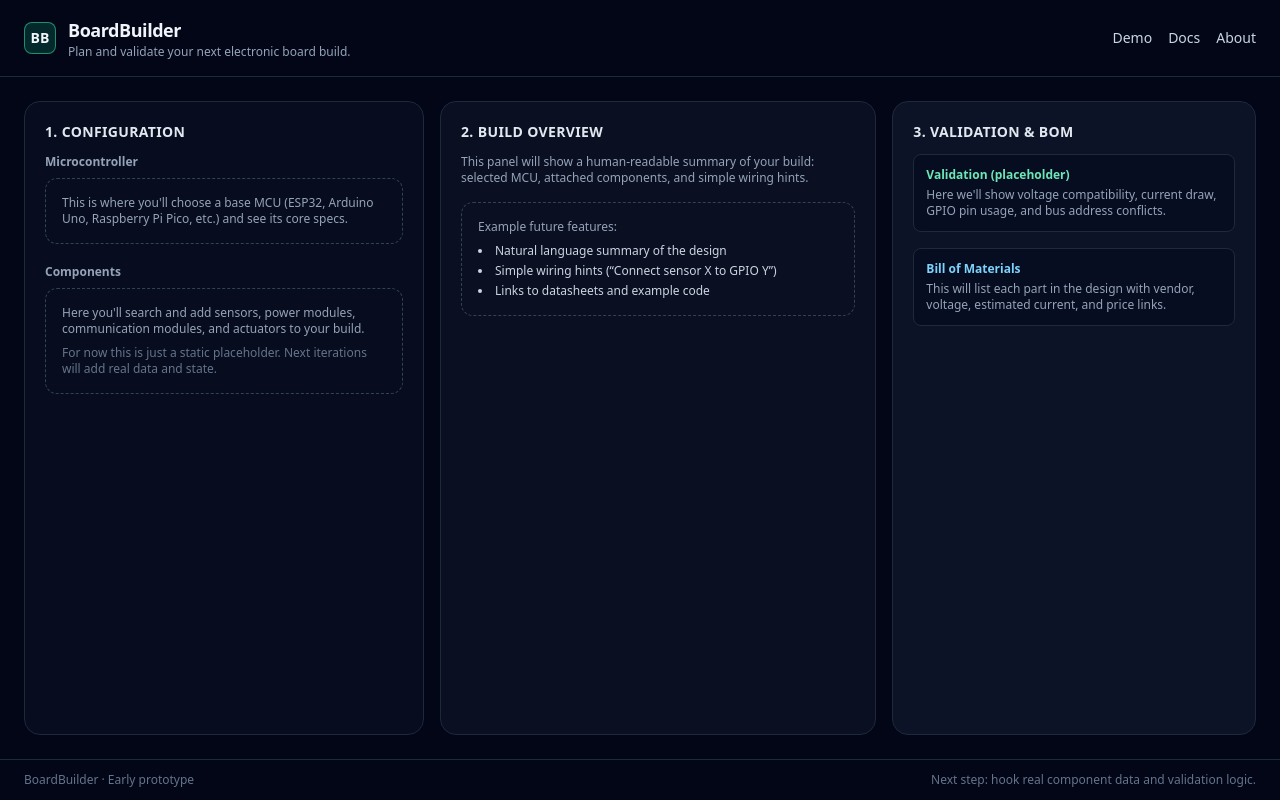
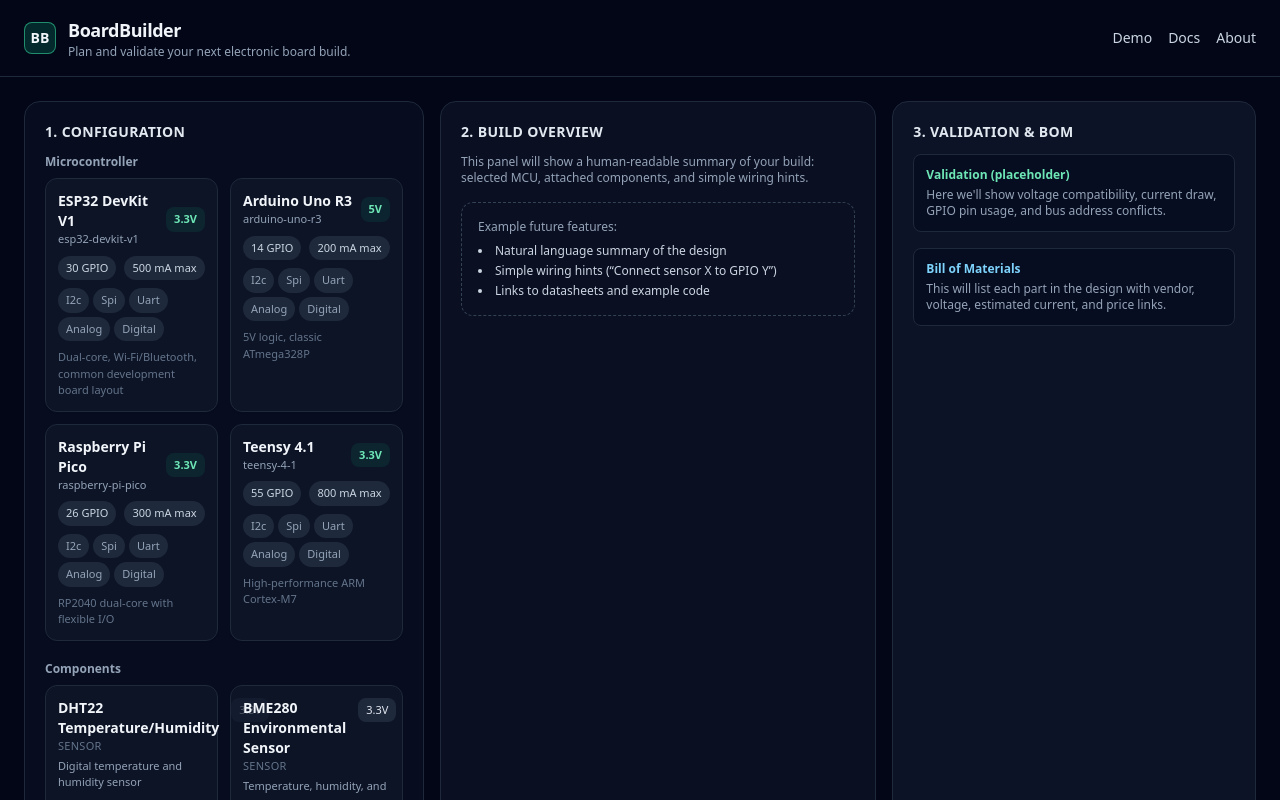
Before and after one commit to lukenapier/lukenapier.github.io, a Next.js app: page / in a window 1280 px wide. Shown: the top 800 px of the page. Built offline with nearby package versions, Linux system fonts and the light colour scheme.

Commit message:
Add catalogs and shared types

```diff
--- /dev/null
+++ b/app/hooks/useCatalog.ts
@@ -0,0 +1,18 @@
+import { useMemo } from "react";
+import { getComponents, getMicrocontrollers } from "@/lib/catalog";
+import type { Component, Microcontroller } from "@/types";
+
+interface CatalogData {
+  microcontrollers: Microcontroller[];
+  components: Component[];
+}
+
+export function useCatalog(): CatalogData {
+  return useMemo(
+    () => ({
+      microcontrollers: getMicrocontrollers(),
+      components: getComponents(),
+    }),
+    []
+  );
+}
--- a/app/page.tsx
+++ b/app/page.tsx
@@ -1,4 +1,10 @@
+"use client";
+
+import { useCatalog } from "./hooks/useCatalog";
+
 export default function HomePage() {
+  const { microcontrollers, components } = useCatalog();
+
   return (
     <main className="min-h-screen flex flex-col">
       {/* Top nav */}
@@ -35,9 +41,46 @@
               <h3 className="text-xs font-semibold text-slate-400 mb-2">
                 Microcontroller
               </h3>
-              <div className="border border-dashed border-slate-700 rounded-xl p-4 text-xs text-slate-400">
-                This is where you&apos;ll choose a base MCU (ESP32, Arduino Uno,
-                Raspberry Pi Pico, etc.) and see its core specs.
+              <div className="grid gap-3 sm:grid-cols-2">
+                {microcontrollers.map((mcu) => (
+                  <div
+                    key={mcu.id}
+                    className="rounded-xl border border-slate-800 bg-slate-900/70 p-3 shadow-sm hover:border-emerald-500/50 transition"
+                  >
+                    <div className="flex items-center justify-between">
+                      <div>
+                        <p className="text-sm font-semibold text-slate-100">
+                          {mcu.name}
+                        </p>
+                        <p className="text-[11px] text-slate-400">{mcu.id}</p>
+                      </div>
+                      <span className="rounded-lg bg-emerald-500/10 px-2 py-1 text-[11px] font-semibold text-emerald-300">
+                        {mcu.voltage}V
+                      </span>
+                    </div>
+                    <div className="mt-2 flex flex-wrap gap-2 text-[11px] text-slate-300">
+                      <span className="rounded-full bg-slate-800 px-2 py-1">
+                        {mcu.gpioCount} GPIO
+                      </span>
+                      <span className="rounded-full bg-slate-800 px-2 py-1">
+                        {mcu.maxCurrent} mA max
+                      </span>
+                    </div>
+                    <div className="mt-2 text-[11px] text-slate-400 flex flex-wrap gap-1">
+                      {mcu.protocols.map((protocol) => (
+                        <span
+                          key={protocol}
+                          className="rounded-full bg-slate-800 px-2 py-1 capitalize"
+                        >
+                          {protocol}
+                        </span>
+                      ))}
+                    </div>
+                    {mcu.notes ? (
+                      <p className="mt-2 text-[11px] text-slate-500">{mcu.notes}</p>
+                    ) : null}
+                  </div>
+                ))}
               </div>
             </div>
 
@@ -45,15 +88,46 @@
               <h3 className="text-xs font-semibold text-slate-400 mb-2">
                 Components
               </h3>
-              <div className="border border-dashed border-slate-700 rounded-xl p-4 space-y-2 text-xs text-slate-400">
-                <p>
-                  Here you&apos;ll search and add sensors, power modules,
-                  communication modules, and actuators to your build.
-                </p>
-                <p className="text-slate-500">
-                  For now this is just a static placeholder. Next iterations
-                  will add real data and state.
-                </p>
+              <div className="grid gap-3 md:grid-cols-2">
+                {components.map((component) => (
+                  <div
+                    key={component.id}
+                    className="rounded-xl border border-slate-800 bg-slate-900/70 p-3 text-xs text-slate-200 shadow-sm hover:border-sky-400/50 transition"
+                  >
+                    <div className="flex items-start justify-between gap-3">
+                      <div>
+                        <p className="text-sm font-semibold text-slate-100">
+                          {component.name}
+                        </p>
+                        <p className="text-[11px] uppercase tracking-wide text-slate-500">
+                          {component.category}
+                        </p>
+                      </div>
+                      <span className="rounded-lg bg-slate-800 px-2 py-1 text-[11px] text-slate-200">
+                        {component.voltage}V
+                      </span>
+                    </div>
+                    <p className="mt-1 text-[11px] text-slate-400">
+                      {component.description}
+                    </p>
+                    <div className="mt-3 flex flex-wrap gap-2 text-[11px] text-slate-300">
+                      <span className="rounded-full bg-slate-800 px-2 py-1 capitalize">
+                        {component.protocol}
+                      </span>
+                      <span className="rounded-full bg-slate-800 px-2 py-1">
+                        {component.requiredPins} pin{component.requiredPins !== 1 ? "s" : ""}
+                      </span>
+                      <span className="rounded-full bg-slate-800 px-2 py-1">
+                        ~{component.estimatedCurrent} mA
+                      </span>
+                      {component.i2cAddress ? (
+                        <span className="rounded-full bg-slate-800 px-2 py-1">
+                          I2C {component.i2cAddress}
+                        </span>
+                      ) : null}
+                    </div>
+                  </div>
+                ))}
               </div>
             </div>
           </div>
--- /dev/null
+++ b/data/mcus.json
@@ -0,0 +1,38 @@
+[
+  {
+    "id": "esp32-devkit-v1",
+    "name": "ESP32 DevKit V1",
+    "voltage": 3.3,
+    "gpioCount": 30,
+    "protocols": ["i2c", "spi", "uart", "analog", "digital"],
+    "maxCurrent": 500,
+    "notes": "Dual-core, Wi-Fi/Bluetooth, common development board layout"
+  },
+  {
+    "id": "arduino-uno-r3",
+    "name": "Arduino Uno R3",
+    "voltage": 5,
+    "gpioCount": 14,
+    "protocols": ["i2c", "spi", "uart", "analog", "digital"],
+    "maxCurrent": 200,
+    "notes": "5V logic, classic ATmega328P"
+  },
+  {
+    "id": "raspberry-pi-pico",
+    "name": "Raspberry Pi Pico",
+    "voltage": 3.3,
+    "gpioCount": 26,
+    "protocols": ["i2c", "spi", "uart", "analog", "digital"],
+    "maxCurrent": 300,
+    "notes": "RP2040 dual-core with flexible I/O"
+  },
+  {
+    "id": "teensy-4-1",
+    "name": "Teensy 4.1",
+    "voltage": 3.3,
+    "gpioCount": 55,
+    "protocols": ["i2c", "spi", "uart", "analog", "digital"],
+    "maxCurrent": 800,
+    "notes": "High-performance ARM Cortex-M7"
+  }
+]
--- /dev/null
+++ b/lib/catalog.ts
@@ -0,0 +1,11 @@
+import components from "@/data/components.json";
+import microcontrollers from "@/data/mcus.json";
+import type { Component, Microcontroller } from "@/types";
+
+export function getMicrocontrollers(): Microcontroller[] {
+  return microcontrollers as Microcontroller[];
+}
+
+export function getComponents(): Component[] {
+  return components as Component[];
+}
--- /dev/null
+++ b/types/index.ts
@@ -0,0 +1,46 @@
+export type Protocol = "i2c" | "spi" | "uart" | "analog" | "digital";
+
+export type ComponentCategory =
+  | "sensor"
+  | "communication"
+  | "power"
+  | "actuator"
+  | "misc";
+
+export interface Microcontroller {
+  id: string;
+  name: string;
+  voltage: number;
+  gpioCount: number;
+  protocols: Protocol[];
+  maxCurrent: number;
+  notes?: string;
+}
+
+export interface Component {
+  id: string;
+  name: string;
+  category: ComponentCategory;
+  voltage: number;
+  protocol: Protocol;
+  estimatedCurrent: number;
+  requiredPins: number;
+  i2cAddress?: string;
+  vendor?: string;
+  description?: string;
+}
+
+export interface BuildState {
+  microcontroller?: Microcontroller;
+  components: Component[];
+}
+
+export type ValidationSeverity = "error" | "warning";
+
+export interface ValidationResult {
+  id: string;
+  ruleId: string;
+  severity: ValidationSeverity;
+  message: string;
+  relatedIds?: string[];
+}
```
Also changed, not shown: data/components.json (added).
